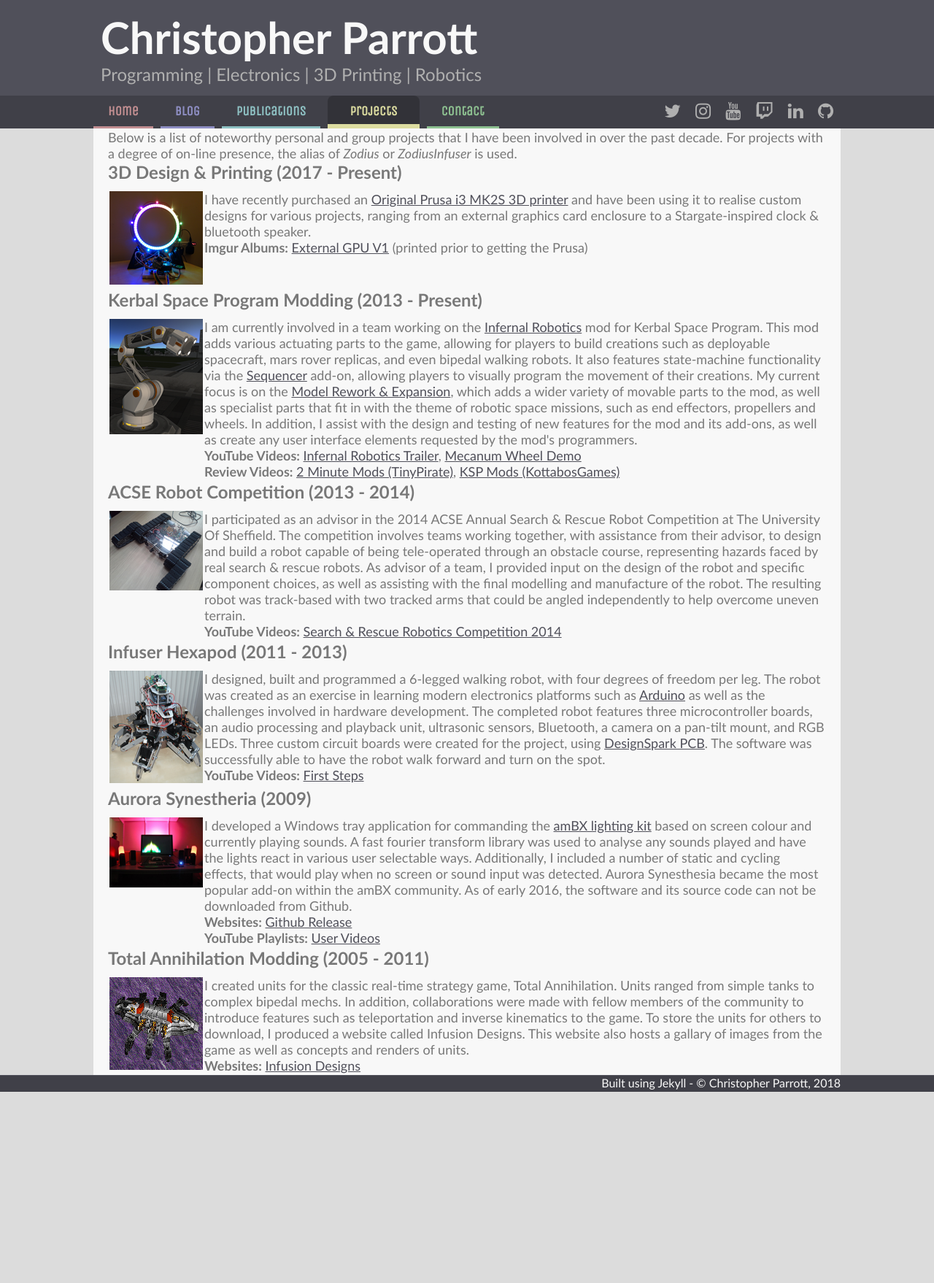
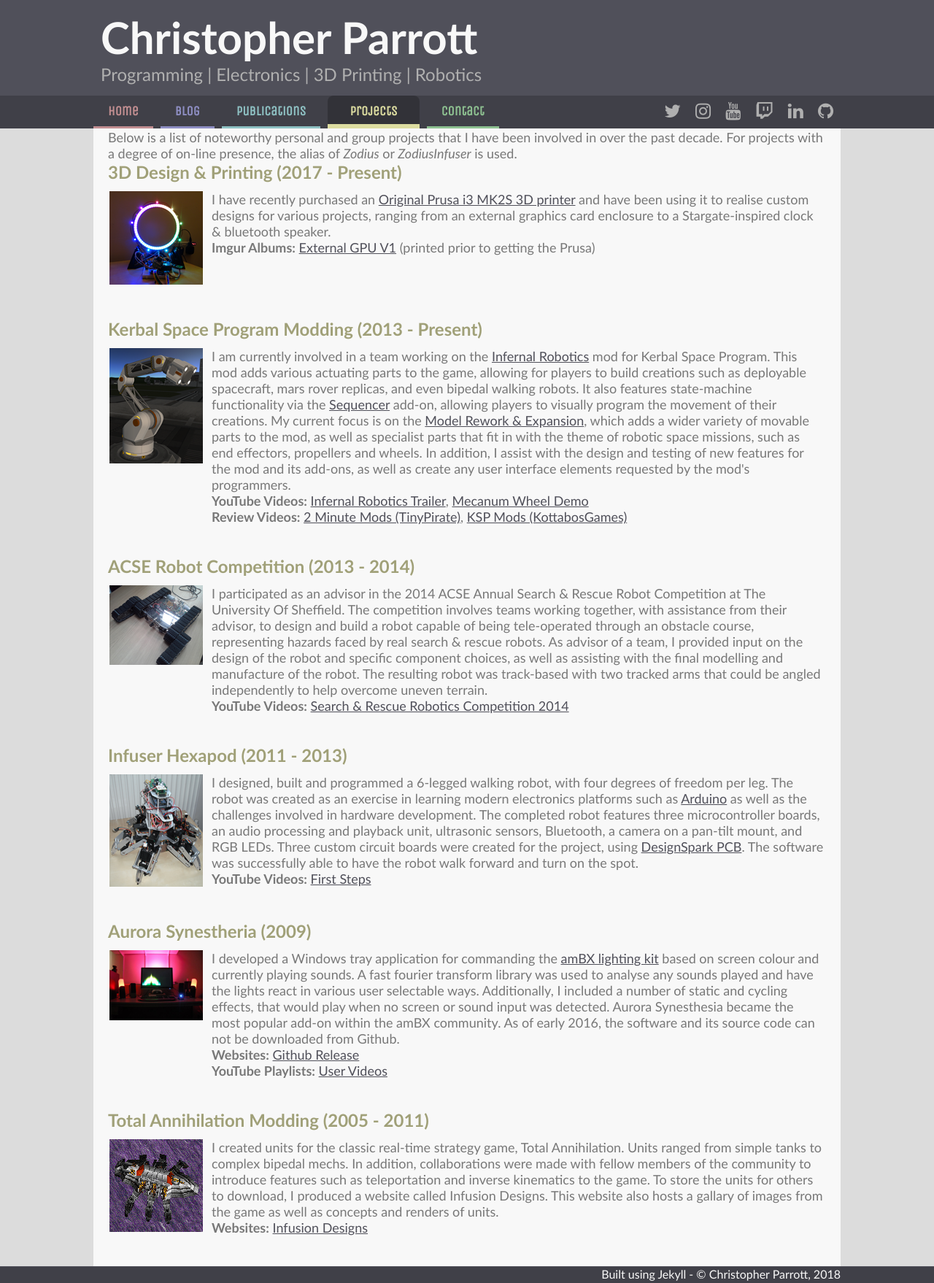
Before and after one commit to christophertmparrott/christophertmparrott.github.io, a Jekyll site: the page built from projects.html, in a window 1280 px wide. Shown: the whole page at 73% size. Built offline with Jekyll 4.4.1, drawn with Linux system fonts in a browser that asks for light colours; some web fonts are replaced; before the commit the page ends 1496 px from its top, so only the background shows below that.

Commit message:
Added remaining stylesheets

```diff
--- a/_layouts/default.html
+++ b/_layouts/default.html
@@ -15,6 +15,8 @@
 		{% if page.url == '/' %}<link rel="stylesheet" type="text/css" href="{{site.baseurl}}/css/home.css" />{% endif %}
 		{% if page.url contains '/bloggg/' %}<link rel="stylesheet" type="text/css" href="{{site.baseurl}}/css/blog.css" />{% endif %}
 		{% if page.url == '/publications/' %}<link rel="stylesheet" type="text/css" href="{{site.baseurl}}/css/pub.css" />{% endif %}
+		{% if page.url == '/projects/' %}<link rel="stylesheet" type="text/css" href="{{site.baseurl}}/css/proj.css" />{% endif %}
+		{% if page.url == '/contact/' %}<link rel="stylesheet" type="text/css" href="{{site.baseurl}}/css/contact.css" />{% endif %}
 	</head>
 	<body>
 		<header>
--- /dev/null
+++ b/css/proj.css
@@ -0,0 +1,35 @@
+/********************
+ * Colors
+ ********************/
+h2, h3, strong {
+	color: rgb(160, 160, 120);
+}
+
+
+/********************
+ * Page Elements
+ ********************/
+table, td{
+	padding-bottom: 20px;
+}
+
+tr > .leftpad {
+	padding-left: 10px;
+}
+
+.project {
+	width: 128px;
+	transition: width .5s;
+}
+
+
+/********************
+ * Small device CSS
+ ********************/
+@media (max-width: 820px) {
+	.project{width: 96px;}
+}
+
+@media (max-width:590px) {
+	.project{width: 64px;}
+}
--- a/css/pub.css
+++ b/css/pub.css
@@ -9,12 +9,6 @@ h2, h3, strong {
 /********************
  * Page Elements
  ********************/
-.homeimg {
-	max-width: 640px;
-	margin: auto;
-	padding-bottom: 20px;
-}
-
 .box > ul {
 	padding-left: 20px;
 	padding-bottom: 20px;
```
Also changed, not shown: css/blog.css (+7 -0 lines), css/contact.css (added, +29 -0 lines).
